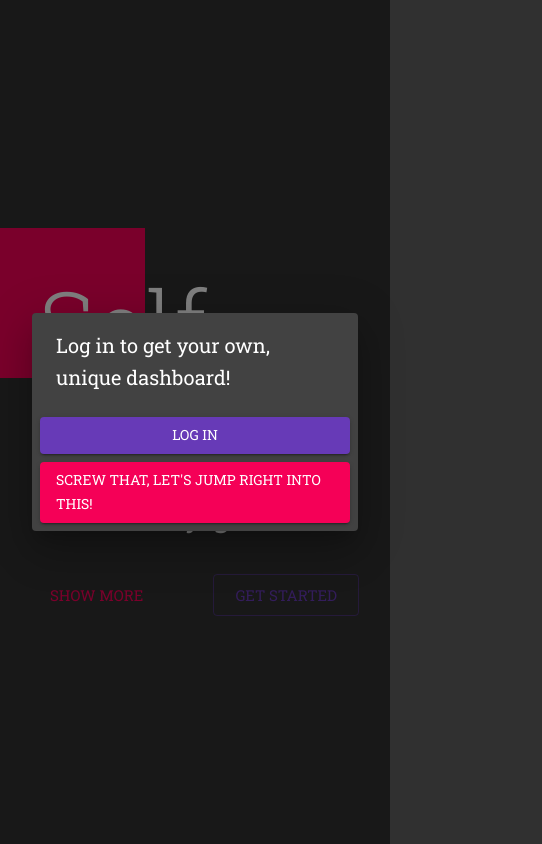
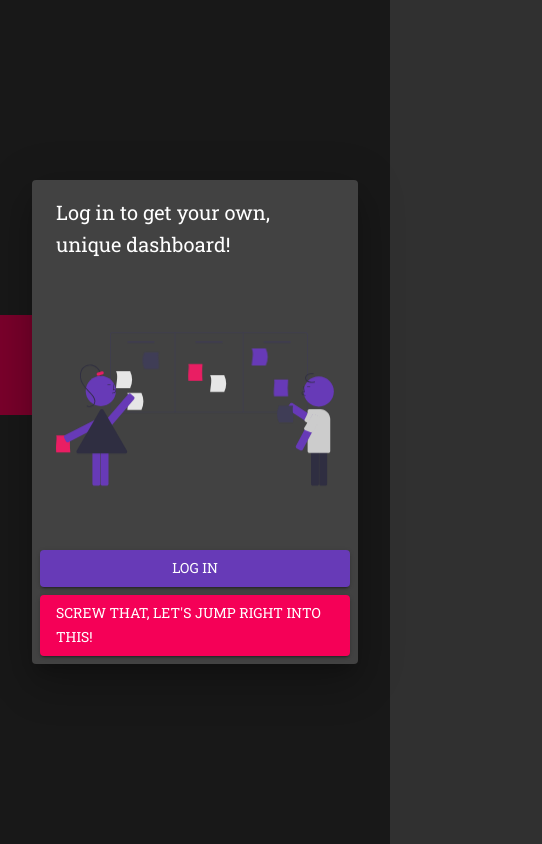
Before and after one commit to m-rejdych/self-board, a React (Create React App) app: page / in a window 390 px wide. Both pictures are taken after a click on the button "GET STARTED". Shown: the top 844 px of the page, 542 px wide, since content can reach past the window. Built offline with nearby package versions, Linux system fonts and the light colour scheme.

Commit message:
Added logout and home buttons to footer, added landing page responsiveness

```diff
--- a/src/components/Calendar/Calendar.jsx
+++ b/src/components/Calendar/Calendar.jsx
@@ -38,7 +38,7 @@ const Calendar = () => {
   const dispatch = useDispatch();
 
   useEffect(() => {
-    dispatch(loadAppointments({ userId, token }));
+    userId && dispatch(loadAppointments({ userId, token }));
   }, [dispatch, token, userId]);
 
   const commitChanges = ({ added, changed, deleted }) => {
--- a/src/components/DashboardTabs/DashboardTabs.jsx
+++ b/src/components/DashboardTabs/DashboardTabs.jsx
@@ -28,8 +28,8 @@ const DashboardTabs = () => {
   };
 
   const tabs = [
-    { id: 1, label: 'Todos', component: <Todos /> },
-    { id: 2, label: 'NewsFeed', component: <NewsFeed /> },
+    { id: 1, label: 'Todo List', component: <Todos /> },
+    { id: 2, label: 'News Feed', component: <NewsFeed /> },
     { id: 3, label: 'Calendar', component: <Calendar /> },
   ];
 
--- a/src/components/LandingPage/LandingPage.jsx
+++ b/src/components/LandingPage/LandingPage.jsx
@@ -1,10 +1,17 @@
 import React, { Fragment, useState } from 'react';
+import { useSelector } from 'react-redux';
 import { Link as RouterLink } from 'react-router-dom';
 import { ParallaxBanner } from 'react-scroll-parallax';
-import { Typography, Button, makeStyles } from '@material-ui/core';
+import {
+  Typography,
+  Button,
+  makeStyles,
+  useMediaQuery,
+} from '@material-ui/core';
 import { Link as ScrollLink } from 'react-scroll';
 
 import { ReactComponent as LandingPageSvg } from '../../assets/LandingPageSvg.svg';
+import { ReactComponent as DialogSvg } from '../../assets/DialogSvg.svg';
 import Dialog from '../UI/Dialog';
 
 const useStyles = makeStyles((theme) => ({
@@ -15,6 +22,9 @@ const useStyles = makeStyles((theme) => ({
     display: 'flex',
     justifyContent: 'space-between',
     alignItems: 'center',
+    [theme.breakpoints.down('xs')]: {
+      justifyContent: 'center',
+    },
   },
   textContainer: {
     display: 'flex',
@@ -28,6 +38,22 @@ const useStyles = makeStyles((theme) => ({
     top: theme.spacing(-5),
     left: theme.spacing(-5.5),
     backgroundColor: theme.palette.secondary.main,
+    [theme.breakpoints.down('md')]: {
+      width: 100,
+      height: 100,
+    },
+    [theme.breakpoints.down('sm')]: {
+      width: 60,
+      height: 60,
+      top: theme.spacing(-2),
+      left: theme.spacing(-3),
+    },
+    [theme.breakpoints.down('xs')]: {
+      width: 100,
+      height: 100,
+      top: theme.spacing(-5),
+      left: theme.spacing(-5.5),
+    },
   },
   typography: {
     zIndex: 2,
@@ -37,16 +63,41 @@ const useStyles = makeStyles((theme) => ({
       marginBottom: theme.spacing(1),
     },
   },
+  dialogSvg: {
+    width: 300,
+    height: 250,
+    '& #cards1': {
+      animation: '$infiniteSwing 2s ease-out infinite',
+    },
+    '& #cards2': {
+      animation: '$infiniteSwing 2s 1s ease-out infinite',
+    },
+  },
   buttonsContainer: {
     position: 'relative',
     alignSelf: 'center',
     display: 'flex',
     justifyContent: 'space-between',
-    width: theme.spacing(40),
+    width: 320,
     top: theme.spacing(5),
+    [theme.breakpoints.down('sm')]: {
+      width: 240,
+    },
+    [theme.breakpoints.down('xs')]: {
+      width: 320,
+    },
   },
   landingSvg: {
     width: 650,
+    [theme.breakpoints.down('md')]: {
+      width: 500,
+    },
+    [theme.breakpoints.down('sm')]: {
+      width: 350,
+    },
+    [theme.breakpoints.down('xs')]: {
+      display: 'none',
+    },
     '& #circle-big': {
       animation: '$enterCross 2s ease-out',
     },
@@ -60,7 +111,7 @@ const useStyles = makeStyles((theme) => ({
       animation: '$enterBottom 2s 3s ease-out backwards',
     },
     '& #leaf-1': {
-      animation: '$infiniteSwing 2s 4s ease-out forwards infinite',
+      animation: '$infiniteSwing 2s 4s ease-out infinite',
     },
     '& #square': {
       transformOrigin: 'center center',
@@ -92,7 +143,11 @@ const useStyles = makeStyles((theme) => ({
 
 const LandingPage = () => {
   const classes = useStyles();
+  const userId = useSelector((state) => state.auth.userId);
   const [openModal, setOpenModal] = useState(false);
+  const md = useMediaQuery((theme) => theme.breakpoints.down('md'));
+  const sm = useMediaQuery((theme) => theme.breakpoints.down('sm'));
+  const xs = useMediaQuery((theme) => theme.breakpoints.down('xs'));
 
   const parallaxLayers = [
     {
@@ -101,7 +156,10 @@ const LandingPage = () => {
           <LandingPageSvg className={classes.landingSvg} />
           <div className={classes.textContainer}>
             <div className={classes.square} />
-            <Typography className={classes.typography} variant="h1">
+            <Typography
+              className={classes.typography}
+              variant={xs ? 'h3' : sm ? 'h4' : md ? 'h3' : 'h1'}
+            >
               Self Board
             </Typography>
             <Typography className={classes.typography} variant="h4">
@@ -109,15 +167,20 @@ const LandingPage = () => {
             </Typography>
             <div className={classes.buttonsContainer}>
               <ScrollLink smooth duration={500} to="info">
-                <Button size="large" color="secondary">
+                <Button
+                  size={xs ? 'medium' : sm ? 'small' : 'large'}
+                  color="secondary"
+                >
                   SHOW MORE
                 </Button>
               </ScrollLink>
               <Button
-                size="large"
+                size={xs ? 'medium' : sm ? 'small' : 'large'}
                 variant="outlined"
                 color="primary"
-                onClick={() => setOpenModal(true)}
+                onClick={() => userId || setOpenModal(true)}
+                component={userId ? RouterLink : 'button'}
+                to={userId && '/dashboard'}
               >
                 GET STARTED
               </Button>
@@ -135,6 +198,7 @@ const LandingPage = () => {
         open={openModal}
         handleClose={() => setOpenModal(false)}
         title="Log in to get your own, unique dashboard!"
+        content={<DialogSvg className={classes.dialogSvg} />}
         actions={
           <Fragment>
             <Button
--- a/src/components/UI/Dialog/Dialog.jsx
+++ b/src/components/UI/Dialog/Dialog.jsx
@@ -3,11 +3,17 @@ import {
   makeStyles,
   Dialog,
   DialogActions,
+  DialogContent,
   DialogTitle,
   Slide,
 } from '@material-ui/core';
 
 const useStyles = makeStyles({
+  content: {
+    display: 'flex',
+    justifyContent: 'center',
+    alignItems: 'center',
+  },
   actions: {
     display: 'flex',
     flexDirection: 'column',
@@ -18,7 +24,7 @@ const TransitionComponent = React.forwardRef((props, ref) => (
   <Slide direction="up" ref={ref} {...props} />
 ));
 
-const DialogComponent = ({ handleClose, open, title, actions }) => {
+const DialogComponent = ({ handleClose, open, title, actions, content }) => {
   const classes = useStyles();
 
   return (
@@ -29,6 +35,7 @@ const DialogComponent = ({ handleClose, open, title, actions }) => {
       onClose={handleClose}
     >
       <DialogTitle>{title}</DialogTitle>
+      <DialogContent className={classes.content}>{content}</DialogContent>
       <DialogActions disableSpacing className={classes.actions}>
         {actions}
       </DialogActions>
--- a/src/shared/Footer/Footer.jsx
+++ b/src/shared/Footer/Footer.jsx
@@ -1,9 +1,11 @@
 import React from 'react';
-import { useSelector } from 'react-redux';
+import { useSelector, useDispatch } from 'react-redux';
 import { Link } from 'react-router-dom';
 import { makeStyles, Typography } from '@material-ui/core';
 import HomeIcon from '@material-ui/icons/Home';
 import ExitToAppIcon from '@material-ui/icons/ExitToApp';
+
+import { logout } from '../../store/actions';
 
 const useClasses = makeStyles((theme) => ({
   root: {
@@ -37,6 +39,7 @@ const useClasses = makeStyles((theme) => ({
 const Footer = () => {
   const classes = useClasses();
   const userId = useSelector((state) => state.auth.userId);
+  const dispatch = useDispatch();
 
   return (
     <div className={classes.root}>
@@ -49,7 +52,11 @@ const Footer = () => {
       <Typography variant="body2" color="textSecondary">
         &copy; Self Dashboard
       </Typography>
-      <Link className={classes.link} to={userId ? '/' : '/auth'}>
+      <Link
+        onClick={() => userId && dispatch(logout())}
+        className={classes.link}
+        to={userId ? '/' : '/auth'}
+      >
         <ExitToAppIcon fontSize="small" className={classes.icon} />
         <Typography variant="body2" color="textSecondary">
           {userId ? 'Log out' : 'Log in'}
--- a/src/store/actions/authActions.js
+++ b/src/store/actions/authActions.js
@@ -9,6 +9,11 @@ const authFail = (error) => ({
   type: AUTH.AUTH_FAIL,
   payload: error,
 });
-const authResetError = () => ({ type: AUTH.RESET_ERROR });
+const authResetError = () => ({
+  type: AUTH.RESET_ERROR,
+});
+const logout = () => ({
+  type: AUTH.LOGOUT,
+});
 
-export { auth, authFail, authSuccess, authResetError };
+export { auth, authFail, authSuccess, authResetError, logout };
--- a/src/store/actions/index.js
+++ b/src/store/actions/index.js
@@ -30,5 +30,11 @@ export {
   deleteAppointmentSuccess,
   deleteAppointmentFail,
 } from './calendarActions';
-export { auth, authSuccess, authFail, authResetError } from './authActions';
+export {
+  auth,
+  authSuccess,
+  authFail,
+  authResetError,
+  logout,
+} from './authActions';
 export { setLoginMode } from './userActions';
--- a/src/store/constans/index.js
+++ b/src/store/constans/index.js
@@ -42,6 +42,7 @@ const AUTH = {
   AUTH_SUCCESS: 'AUTH_SUCCESS',
   AUTH_FAIL: 'AUTH_FAIL',
   RESET_ERROR: 'AUTH_RESET_ERROR',
+  LOGOUT: 'AUTH_LOGOUT',
 };
 
 const USER = {
--- a/src/store/reducers/authReducer.js
+++ b/src/store/reducers/authReducer.js
@@ -21,6 +21,8 @@ const authReducer = (state = initialState, { type, payload }) => {
       return { ...state, loading: false, error: payload };
     case AUTH.RESET_ERROR:
       return { ...state, error: null };
+    case AUTH.LOGOUT:
+      return initialState;
     default:
       return state;
   }
--- a/src/utils/PreviewGenerator/PreviewGenerator.jsx
+++ b/src/utils/PreviewGenerator/PreviewGenerator.jsx
@@ -1,5 +1,5 @@
 import React from 'react';
-import { makeStyles, Typography } from '@material-ui/core';
+import { makeStyles, Typography, useMediaQuery } from '@material-ui/core';
 import { Parallax } from 'react-scroll-parallax';
 
 import PreviewDivider from '../../components/UI/PreviewDivider';
@@ -39,15 +39,18 @@ const PreviewGenerator = ({
   subHeaderText,
 }) => {
   const classes = useStyles();
+  const xs = useMediaQuery((theme) => theme.breakpoints.down('xs'));
 
   return (
     <div id={id} className={classes.root}>
       <PreviewDivider title={title} />
       <div className={classes.container}>
-        <Parallax x={[-20, 0]}>
-          <SvgIcon className={classes.icon} />
-        </Parallax>
-        <Parallax x={[20, 0]}>
+        {xs || (
+          <Parallax x={[-20, 0]}>
+            <SvgIcon className={classes.icon} />
+          </Parallax>
+        )}
+        {xs ? (
           <div className={classes.textContainer}>
             <Typography variant="h3">
               TO{' '}
@@ -55,7 +58,17 @@ const PreviewGenerator = ({
             </Typography>
             <Typography variant="h5">{subHeaderText}</Typography>
           </div>
-        </Parallax>
+        ) : (
+          <Parallax x={[20, 0]}>
+            <div className={classes.textContainer}>
+              <Typography variant="h3">
+                TO{' '}
+                <span className={classes.textColorSecondary}>{headerText}</span>
+              </Typography>
+              <Typography variant="h5">{subHeaderText}</Typography>
+            </div>
+          </Parallax>
+        )}
       </div>
     </div>
   );
```
Also changed, not shown: src/assets/DialogSvg.svg (added).
